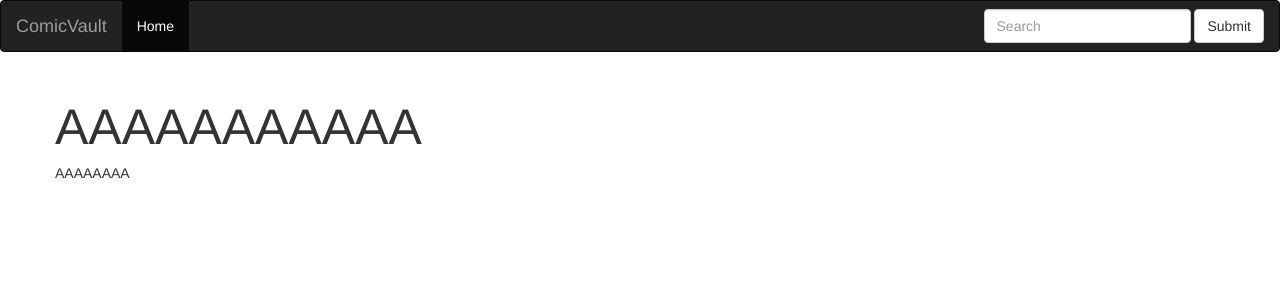
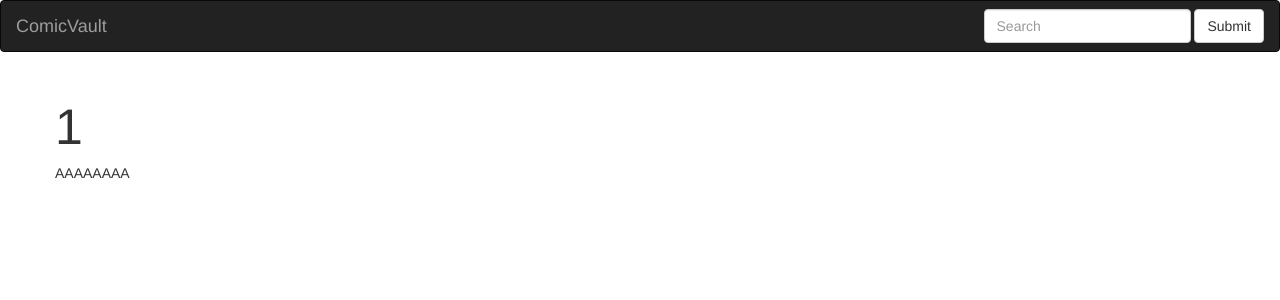
Before and after one commit to DigiTech-LLC/Comic-Vault, a Django app: template Vault/templates/Vault/comic-page.html in a window 1280 px wide. Shown: the top 300 px of the page. Run offline with Django 3.2, Linux system fonts and the light colour scheme; the template is opened without the code that fills it: most values are stand-ins (such as "Sample title", 1, 10 or a date in 2020); parts of the project's set-up code (start-up, migrations or seed data) failed here and were passed over; some libraries are stand-ins or nearby versions.

Commit message:
set up for db access

```diff
--- a/Vault/templates/Vault/comic-page.html
+++ b/Vault/templates/Vault/comic-page.html
@@ -20,7 +20,7 @@
           <a class="navbar-brand" href="#">ComicVault</a>
         </div>
         <ul class="nav navbar-nav">
-          <li class="active"><a href="#">Home</a></li>
+          <!--li class="active"><a href="#">Home</a></li-->
         </ul>
 
         <form class="nav navbar-form navbar-right">
@@ -37,7 +37,7 @@
 
       <div class="row top-buffer">
         <div class"col-md-8 ">
-          <div class="titleText">AAAAAAAAAAA</div>
+          <div class="titleText">{{ comic_id }}</div>
         </div>
         <div class"col-md-4">
           <div>AAAAAAAA</div>
--- a/Vault/views.py
+++ b/Vault/views.py
@@ -11,8 +11,12 @@ def index(request):
 
 
 def comicpage(request, id):
+    comic_entry_list = Comics.objects.all().filter(id__in=id)
+    comic_comment_list = ComicComment.object.all().filter(comic_id=id)
     context = {
         'comic_id': id,
+        'comic_entry_list': comic_entry_list
+        'comic_comment_list': comic_comment_list
     }
     return render(request, 'Vault/comic-page.html', context)
 
```
